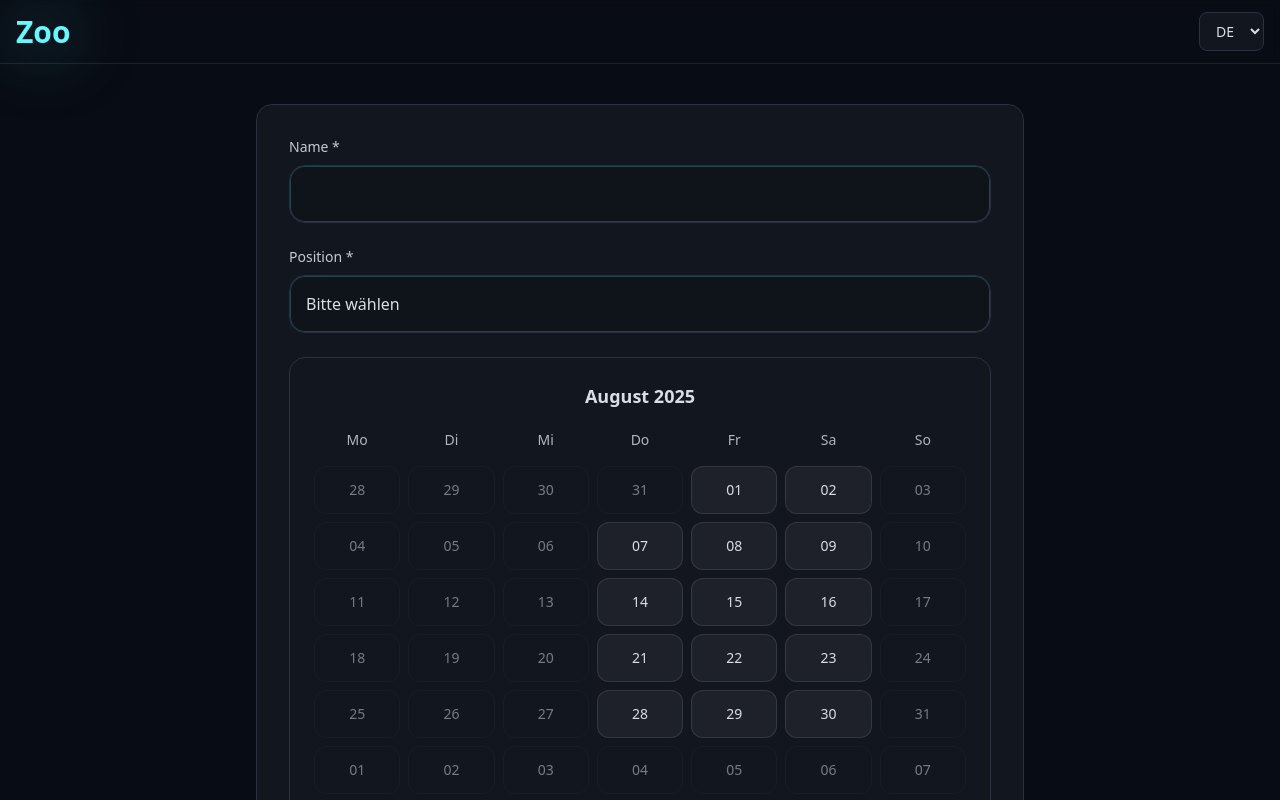
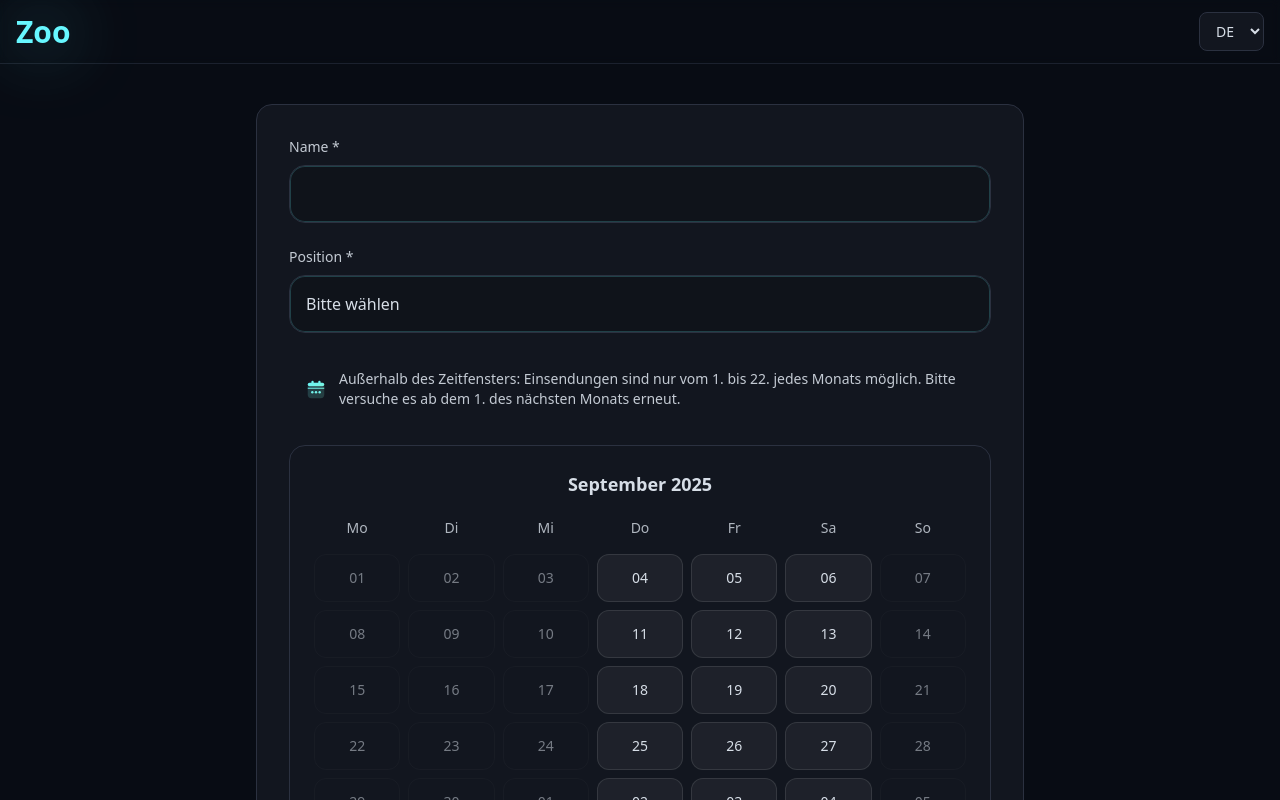
Before and after one commit to fmanzano26/zoo-dienstplan, a Next.js app: page /staff in a window 1280 px wide. Shown: the top 800 px of the page. Built offline with nearby package versions, Linux system fonts and the light colour scheme.

Commit message:
feat(staff): aviso moderno con icono y ventana 1–22 feat(calendar): permite Ju–Sa de la 1ª semana del mes siguiente fix(google): normaliza GOOGLE_PRIVATE_KEY y errores claros

```diff
--- a/app/staff/page.tsx
+++ b/app/staff/page.tsx
@@ -1,5 +1,6 @@
 'use client'
-import { useState } from 'react'
+import { useMemo, useState } from 'react'
+import dayjs from 'dayjs'
 import Calendar from '@/components/Calendar'
 import { positions, t } from '@/lib/i18n'
 
@@ -11,6 +12,10 @@ export default function StaffPage({ searchParams }:{
   const lang = (searchParams?.lang === 'es' ? 'es' : 'de') as 'de' | 'es'
   const tr = t(lang)
 
+  // Ventana de envío: 1–22 del mes actual
+  const today = dayjs()
+  const submissionOpen = useMemo(() => today.date() <= 22, [today])
+
   const [name, setName] = useState('')
   const [position, setPosition] = useState('')
   const [dates, setDates] = useState<string[]>([])
@@ -20,13 +25,16 @@ export default function StaffPage({ searchParams }:{
 
   async function submit() {
     setMsg(null)
-    if (!name.trim() || !position.trim() || dates.length === 0) { setMsg(tr.required_err); return }
+    if (!submissionOpen) { setMsg(tr.window_closed); return }
+    if (!name.trim() || !position.trim() || dates.length === 0) {
+      setMsg(tr.required_err); return
+    }
     setSending(true)
     try {
       const res = await fetch('/api/submit', {
         method: 'POST',
         headers: { 'Content-Type': 'application/json' },
-        body: JSON.stringify({ name: name.trim(), position, dates, note: note.trim() || undefined, lang })
+        body: JSON.stringify({ name: name.trim(), position, dates, note: note.trim() || undefined, lang } as Submission)
       })
       const j = await res.json()
       if (!res.ok) throw new Error(j.error || 'fail')
@@ -63,8 +71,48 @@ export default function StaffPage({ searchParams }:{
           </select>
         </div>
 
-        {/* CALENDAR */}
-        <Calendar lang={lang} value={dates} onChange={setDates} />
+        {/* AVISO entre “Puesto” y el calendario – sin borde, icono a color */}
+        <div
+          className={`flex items-center gap-3 rounded-2xl px-4 py-3 text-sm mt-1
+            ${submissionOpen ? 'bg-white/4' : 'bg-yellow-400/12'}`}
+        >
+          {/* Icono calendario con degradado (neon cyan/menta) */}
+          <svg
+            width="22" height="22" viewBox="0 0 24 24"
+            className="mt-0.5 shrink-0"
+            aria-hidden="true"
+          >
+            <defs>
+              <linearGradient id="calgrad-staff" x1="0" x2="1" y1="0" y2="1">
+                <stop offset="0%" stopColor="#67F7FF"/>
+                <stop offset="100%" stopColor="#7CF2D8"/>
+              </linearGradient>
+            </defs>
+            {/* cuerpo */}
+            <rect x="3" y="4" width="18" height="17" rx="4" fill="url(#calgrad-staff)" opacity="0.18"/>
+            {/* barra superior */}
+            <rect x="3" y="4" width="18" height="4" rx="2" fill="url(#calgrad-staff)"/>
+            {/* anillas */}
+            <rect x="7" y="2" width="2.5" height="4" rx="1.25" fill="url(#calgrad-staff)"/>
+            <rect x="14.5" y="2" width="2.5" height="4" rx="1.25" fill="url(#calgrad-staff)"/>
+            {/* línea división */}
+            <rect x="3" y="9.5" width="18" height="1.2" fill="url(#calgrad-staff)" opacity="0.9"/>
+            {/* “días” */}
+            <circle cx="8" cy="14.5" r="1.3" fill="url(#calgrad-staff)"/>
+            <circle cx="12" cy="14.5" r="1.3" fill="url(#calgrad-staff)"/>
+            <circle cx="16" cy="14.5" r="1.3" fill="url(#calgrad-staff)"/>
+          </svg>
+
+          <p className="opacity-90">{submissionOpen ? tr.window_notice : tr.window_closed}</p>
+        </div>
+
+        {/* CALENDARIO: SIEMPRE PRÓXIMO MES (y permite 1ª semana del siguiente) */}
+        <Calendar
+          lang={lang}
+          value={dates}
+          onChange={setDates}
+          month={dayjs().add(1, 'month')}
+        />
 
         {/* NOTE */}
         <div>
@@ -81,7 +129,8 @@ export default function StaffPage({ searchParams }:{
         <div className="pt-2 flex justify-end">
           <button
             onClick={submit}
-            disabled={sending}
+            disabled={sending || !submissionOpen}
+            title={!submissionOpen ? (lang === 'de' ? 'Nur 1.–22. verfügbar' : 'Disponible del 1 al 22') : undefined}
             className="rounded-2xl bg-zoo-cyan text-black font-semibold px-6 py-3 hover:shadow-neon disabled:opacity-60"
           >
             {sending ? (lang === 'de' ? 'Senden…' : 'Enviando…') : tr.submit}
--- a/components/Calendar.tsx
+++ b/components/Calendar.tsx
@@ -44,7 +44,10 @@ export default function Calendar({ lang, value, onChange, month }: CalendarProps
   function isSelectable(d: Dayjs) {
     const dow = d.isoWeekday()
     const inMonth = d.month() === ref.month()
-    return inMonth && (dow === 4 || dow === 5 || dow === 6) // Jue/Vie/Sáb
+    const inFirstWeekNext =
+      d.month() === ref.add(1, 'month').month() && d.date() <= 7
+    // Permitir Jue/Vie/Sáb del mes visible y, además, la primera semana del mes siguiente
+    return (inMonth || inFirstWeekNext) && (dow === 4 || dow === 5 || dow === 6)
   }
 
   function toggle(d: Dayjs) {
@@ -66,10 +69,10 @@ export default function Calendar({ lang, value, onChange, month }: CalendarProps
 
       <div className="grid grid-cols-7 gap-2">
         {days.map(d => {
-          const inMonth = d.month() === ref.month()
           const key = d.format('YYYY-MM-DD')
           const selected = value.includes(key)
           const selectable = isSelectable(d)
+          // Hacer ver en gris si no es seleccionable
           return (
             <button
               key={key}
@@ -77,13 +80,11 @@ export default function Calendar({ lang, value, onChange, month }: CalendarProps
               onClick={() => toggle(d)}
               className={[
                 "h-12 rounded-xl border text-sm",
-                // tonos más grises para celdas; cian solo cuando está seleccionado
                 selectable
                   ? (selected
                       ? "bg-zoo-cyan/85 text-black border-transparent"
                       : "bg-white/5 border-white/10 hover:border-white/20")
                   : "bg-white/2.5 border-white/5 opacity-50 cursor-not-allowed",
-                inMonth ? "" : "opacity-30",
               ].join(' ')}
             >
               {d.date().toString().padStart(2,'0')}
--- a/lib/i18n.ts
+++ b/lib/i18n.ts
@@ -1,3 +1,4 @@
+
 export type Lang = 'de' | 'es'
 
 export const t = (lang: Lang) => ({
@@ -26,6 +27,14 @@ export const t = (lang: Lang) => ({
     ? 'Google Service Account Anmeldedaten fehlen.'
     : 'Google Service Account credentials are missing.',
 
+  // Ventana de envío (1–22)
+  window_closed: lang === 'de'
+    ? 'Außerhalb des Zeitfensters: Einsendungen sind nur vom 1. bis 22. jedes Monats möglich. Bitte versuche es ab dem 1. des nächsten Monats erneut.'
+    : 'Fuera de fecha: solo se puede enviar del 1 al 22 de cada mes. Vuelve a partir del día 1 del próximo mes.',
+  window_notice: lang === 'de'
+    ? 'Hinweis: Einsendungen sind nur vom 1.–22. des Monats möglich.'
+    : 'Aviso: los envíos solo están permitidos del día 1 al 22 de cada mes.',
+
   // Manager
   enter_pass: lang === 'de' ? 'Passwort eingeben' : 'Introduce la contraseña',
   unlock: lang === 'de' ? 'Öffnen' : 'Entrar',
```
